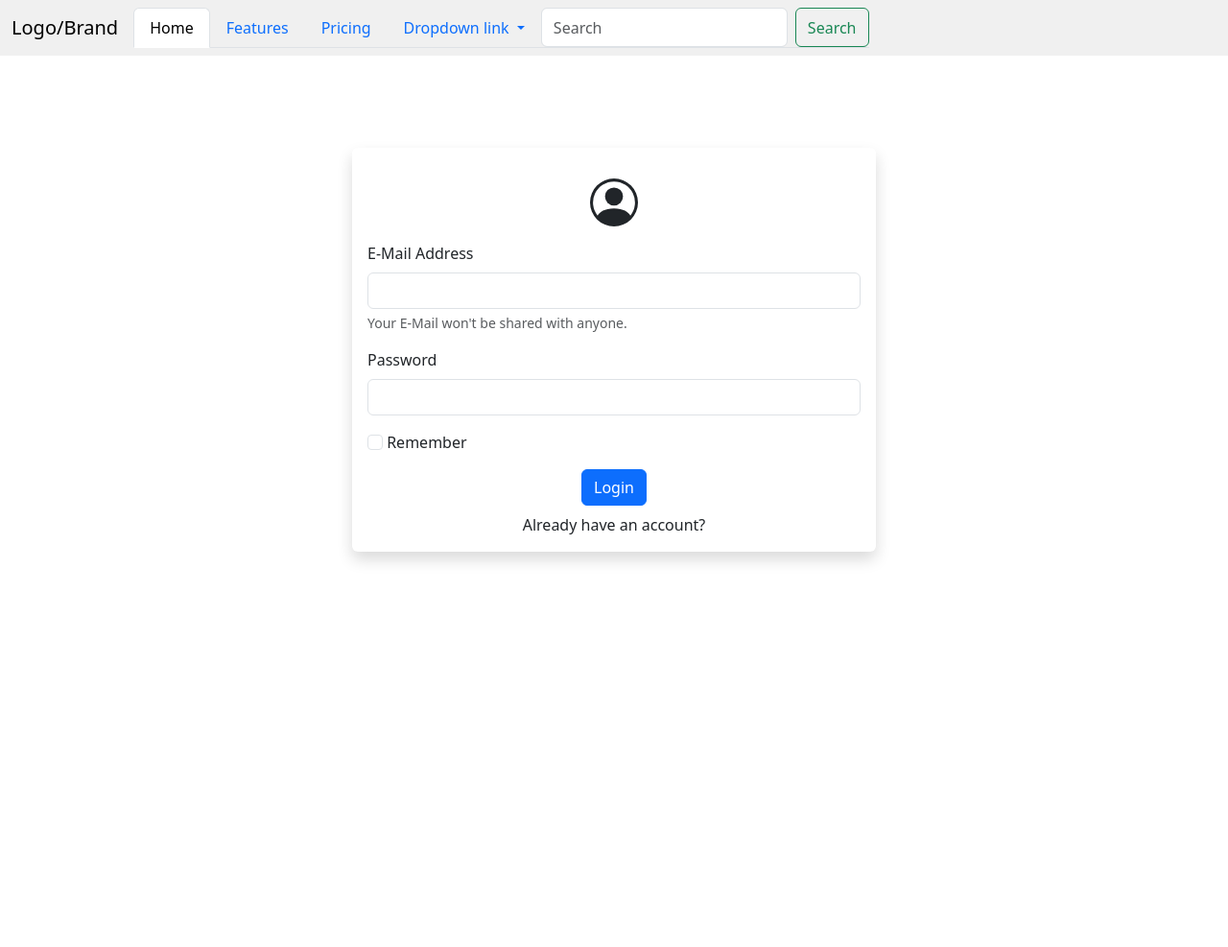
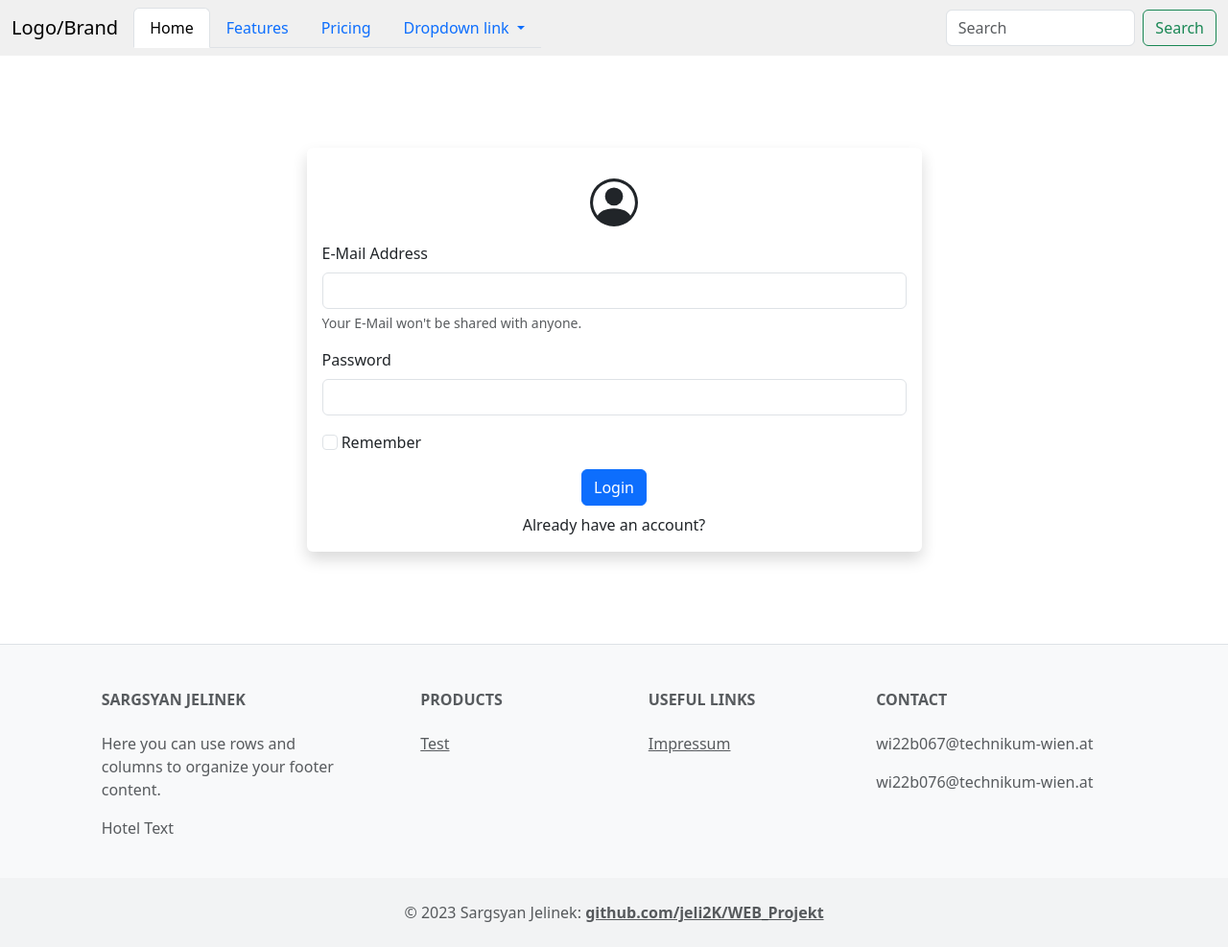
Before and after one commit to jeli2k/WEB_Projekt, a PHP site: page /login.html in a window 1280 px wide. Shown: the whole page at 96% size. Before the commit the page ends 586 px from the top, so only its background shows below. Run offline with PHP 8.4, Linux system fonts and the light colour scheme.

Commit message:
login tweak, added footer + impressum navbar and footer

```diff
--- a/login.html
+++ b/login.html
@@ -46,17 +46,15 @@
                     <ul class="dropdown-menu">
                       <li><a class="dropdown-item" href="#">Action</a></li>
                       <li><a class="dropdown-item" href="#">Another action</a></li>
-                      <li><a class="dropdown-item" href="#">Something else here</a></li>
+                      <li><a class="dropdown-item" href="impressum.html">Next Action</a></li>
                     </ul>
 
                   </li>
-
-                  <form class="d-flex" role="search">
-                    <input class="form-control me-2" type="search" placeholder="Search" aria-label="Search">
-                    <button class="btn btn-outline-success" type="submit">Search</button>
-                  </form>
-
                 </ul>
+                <form class="d-flex ms-auto col-xs-2 col-sm-6 col-md-4 col-lg-4 col-xl-3" role="search">
+                  <input class="form-control me-2" type="search" placeholder="Search" aria-label="Search">
+                  <button class="btn btn-outline-success" type="submit">Search</button>
+                </form>
               </div>
 
             </div>
@@ -66,7 +64,7 @@
           <!-- Login Form -->
           <div class="container mt-5 pt-5">
           <form class="row">
-            <div class="col-12 col-sm-7 col-md-6 m-auto">
+            <div class="col-12 col-sm-9 col-md-7 m-auto">
               <div class="card border-0 shadow">
                 <div class="card-body">
 
@@ -99,17 +97,93 @@
                </div>
               </div>
             </div>
-
-
           </form>
         </div>
 
 
     </main>
 
-    <footer>
-        <!--contact information, privacy policy, imprint, terms and conditions-->
-    </footer>
+    <!-- Footer -->
+    <section class="pt-5">
+      <!-- Whitespace on top -->
+    </section>
+
+    <footer class="text-center text-lg-start bg-light text-muted">
+         <!-- Section: Top Space -->
+      <section class="d-flex mt-5 border-bottom">
+      </section>
+         <!-- Section: Top Space -->
+
+  <!-- Section: Links  -->
+      <section class="">
+        <div class="container text-center text-md-start mt-5">
+          <!-- Grid row -->
+          <div class="row mt-3">
+            <!-- Grid column -->
+            <div class="col-md-3 col-lg-4 col-xl-3 mx-auto mb-4">
+              <!-- Content -->
+              <h6 class="text-uppercase fw-bold mb-4">
+                <i class="fas fa-gem mx-auto text-secondary"></i>Sargsyan Jelinek
+              </h6>
+              <p>
+                Here you can use rows and columns to organize your footer content.
+                <p>
+                  Hotel Text
+                </p>
+              </p>
+            </div>
+            <!-- Grid column -->
+
+            <!-- Grid column -->
+            <div class="col-md-2 col-lg-2 col-xl-2 mx-auto mb-4">
+              <!-- Links -->
+              <h6 class="text-uppercase fw-bold mb-4">
+                Products
+              </h6>
+              <p>
+                <a href="#!" class="text-reset">Test</a>
+              </p>
+
+            </div>
+            <!-- Grid column -->
+
+            <!-- Grid column -->
+            <div class="col-md-3 col-lg-2 col-xl-2 mx-auto mb-4">
+              <!-- Links -->
+              <h6 class="text-uppercase fw-bold mb-4">
+                Useful links
+              </h6>
+              <p>
+                <a href="impressum.html" class="text-reset">Impressum</a>
+              </p>
+
+            </div>
+            <!-- Grid column -->
+
+            <!-- Grid column -->
+            <div class="col-md-4 col-lg-3 col-xl-3 mx-auto mb-md-0 mb-4">
+              <!-- Links -->
+              <h6 class="text-uppercase fw-bold mb-4">Contact</h6>
+              <p>
+                <i class="fas fa-envelope mx-auto text-secondary"></i>
+                wi22b067@technikum-wien.at
+              </p>
+              <p>
+                <i class="fas fa-envelope mx-auto text-secondary"></i>
+                wi22b076@technikum-wien.at
+              </p>
+            </div>
+            <!-- Grid column -->
+          </div>
+          <!-- Grid row -->
+        </div>
+      </section>
+      <!-- Copyright -->
+    <div class="text-center p-4" style="background-color: rgba(0, 0, 0, 0.025);">
+     © 2023 Sargsyan Jelinek:
+     <a class="text-reset fw-bold" href="https://github.com/jeli2k/WEB_Projekt">github.com/jeli2K/WEB_Projekt</a>
+    </div>
+  </footer>
 
     <script src="https://cdn.jsdelivr.net/npm/bootstrap@5.3.2/dist/js/bootstrap.bundle.min.js" integrity="sha384-C6RzsynM9kWDrMNeT87bh95OGNyZPhcTNXj1NW7RuBCsyN/o0jlpcV8Qyq46cDfL" crossorigin="anonymous"></script>
     </body>
--- a/override.css
+++ b/override.css
@@ -5,3 +5,8 @@
 .navbar-brand {
     --my-primary: green;
 }
+
+
+.text {
+    font-family: Arial, Helvetica, sans-serif
+}
```
Also changed, not shown: impressum.html (+146 -6 lines).
